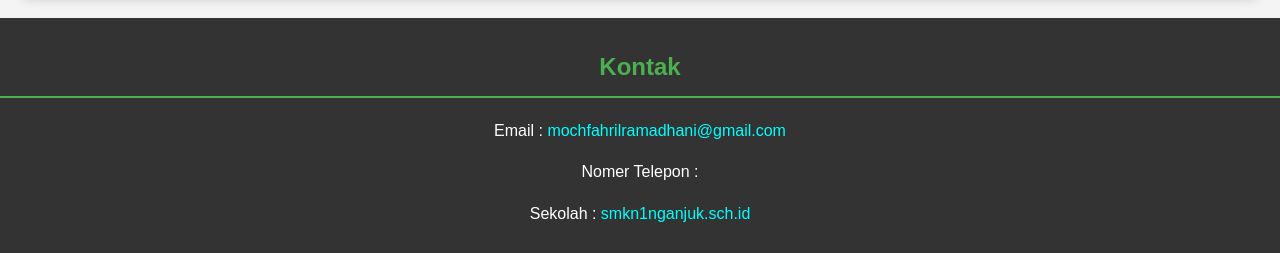
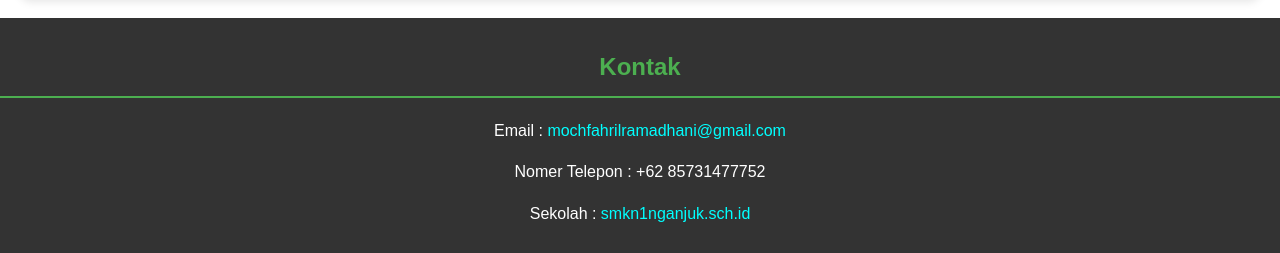
Before and after one commit to fahril-4/fahril-4.github.io, a plain HTML site: page index.html in a window 1280 px wide. Shown: the part 710-963 px from the top of the page. Drawn offline with Linux system fonts and the light colour scheme.

Commit message:
Update index.html

```diff
--- a/index.html
+++ b/index.html
@@ -8,7 +8,7 @@
     <style>body {  font-family: Arial, sans-serif;
         margin:0;
         Padding:0;
-        background-color: #f4f4f4;
+        background-color:linear-gradient(135deg, #4f8cff, #a084ee);
         color: #333;
         line-height: 1.6;
         display: flex;
@@ -164,7 +164,7 @@
     <footer>
         <h2>Kontak</h2>
         <p>Email : <a href="mailto:mochfahrilramadhani@gmail.com">mochfahrilramadhani@gmail.com</a></p>
-        <p>Nomer Telepon : </p>
+        <p>Nomer Telepon : +62 85731477752 </p>
         <p>Sekolah : <a href="https://smkn1nganjuk.sch.id">smkn1nganjuk.sch.id</a></p>
 
     </footer>
```
